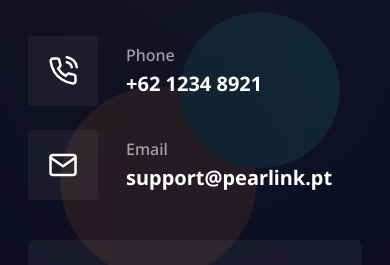
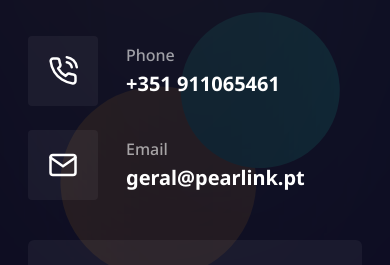
Before and after one commit to doubleppereira/pearlink-website, a Next.js app: page /contact in a window 390 px wide. Shown: the part 497-762 px from the top of the page. Built offline with nearby package versions, Linux system fonts and the light colour scheme.

Commit message:
update contact phone and email

```diff
--- a/pages/contact.tsx
+++ b/pages/contact.tsx
@@ -25,12 +25,12 @@ const Contact = () => {
             <div className="space-y-6">
               <IconListItem
                 label="Phone"
-                value="+62 1234 8921"
+                value="+351 911065461"
                 icon={<FiPhoneCall />}
               />
               <IconListItem
                 label="Email"
-                value="support@pearlink.pt"
+                value="geral@pearlink.pt"
                 icon={<FiMail />}
               />
             </div>
```
